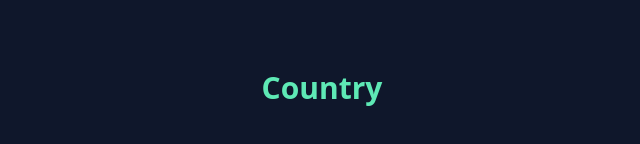
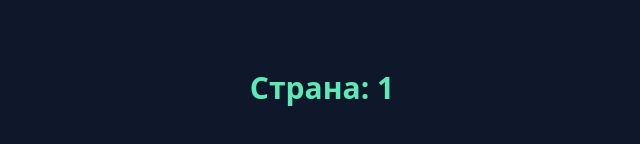
Before and after one commit to GreenXred/World-Map-Dashboard, a React (Vite) app: page /country/1 in a window 1280 px wide. Shown: the part 312-456 px from the top of the page, without its empty margins (318-958 px from the left). Built offline with nearby package versions, Linux system fonts and the light colour scheme.

Commit message:
useParams Country.tsx to get the country code from the URL and display it.

```diff
--- a/src/pages/Country/Country.tsx
+++ b/src/pages/Country/Country.tsx
@@ -1,8 +1,12 @@
+import { useParams } from "react-router-dom";
+
 export default function Country() {
+    const { code } = useParams();
+
     return (
         <div className="flex items-center justify-center">
-            <h1 className="text-3xl font-bold text-emerald-300">
-                Country
+            <h1 className="text-3xl text-emerald-300 font-bold">
+                Страна: {code}
             </h1>
         </div>
     );
```
